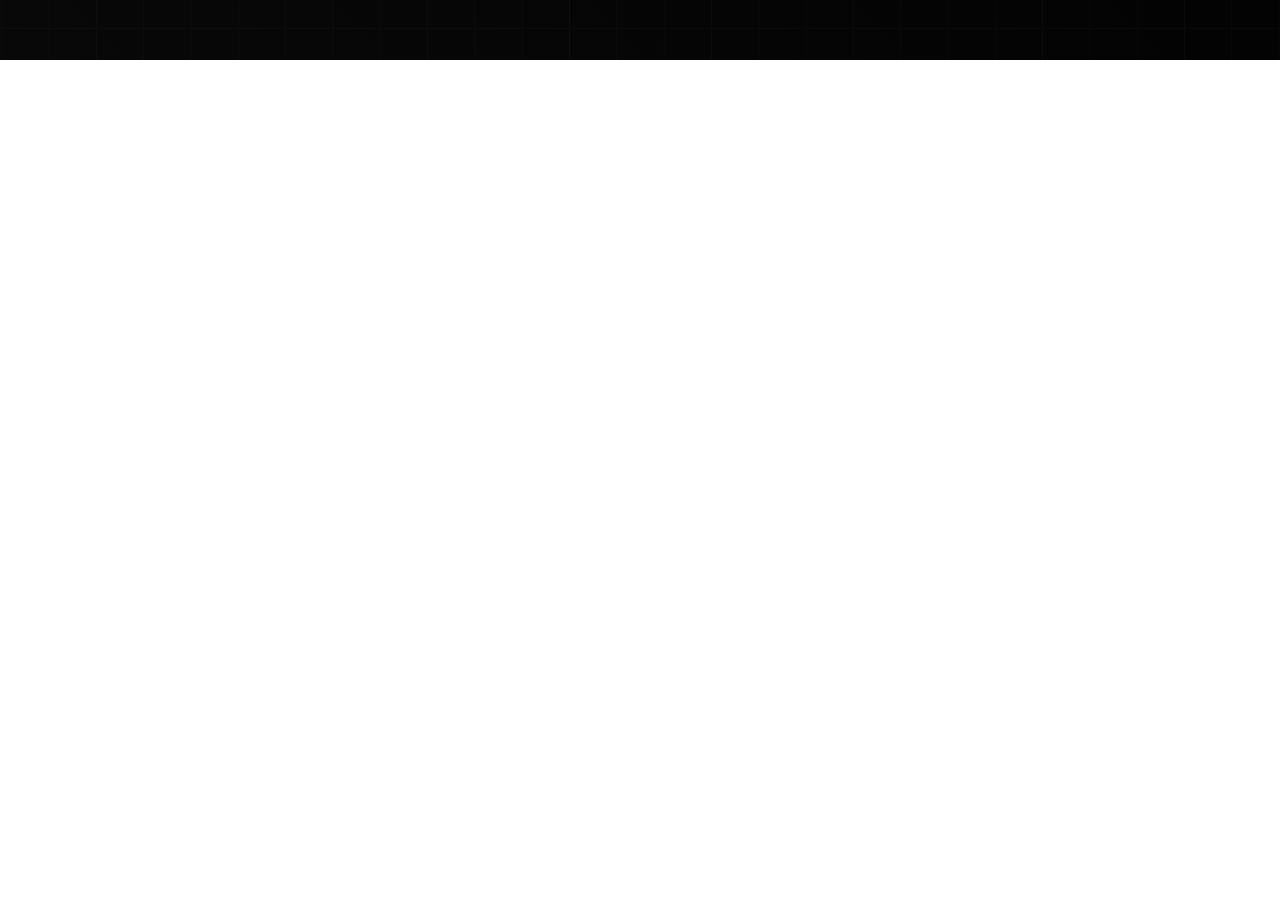
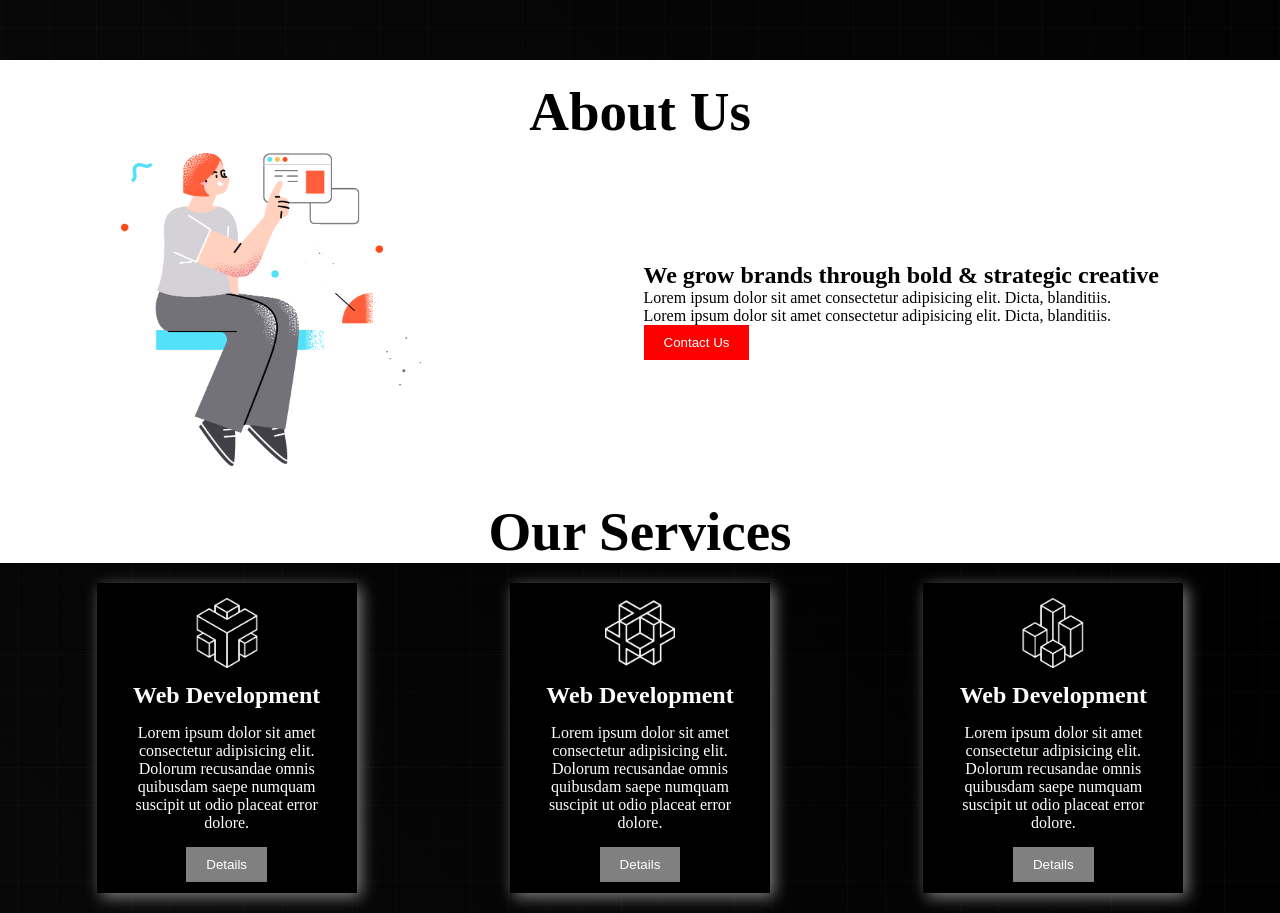
Before and after one commit to motaharuzzaman/digital-products, a plain HTML site: page index.html in a window 1280 px wide. Shown: the part 808-1721 px from the top of the page. Before the commit the page ends 868 px from the top, so only its background shows below. Drawn offline with Linux system fonts and the light colour scheme.

Commit message:
Services Section added

```diff
--- a/index.html
+++ b/index.html
@@ -13,10 +13,10 @@
                 <img class="logo-photo" src="./logo/logo-light.png" alt="">
             </div>
             <div class="menus">
-                <li class="item">home-1</li>
-                <li class="item">home-2</li>
-                <li class="item">home-3</li>
-                <li class="item">home-4</li>
+                <li class="item">Home-1</li>
+                <li class="item">Home-2</li>
+                <li class="item">Home-3</li>
+                <li class="item">Home-4</li>
             </div>
         </div>
     </header>
@@ -37,6 +37,49 @@
                 </div>
             </div>
         </section>
+        <section>
+            <h1 class="title about-title">About Us</h1>
+            <div class="about-container">
+                <div class="about-info">
+                    <h1>We grow brands through bold & strategic creative</h1>
+                    <p>Lorem ipsum dolor sit amet consectetur adipisicing elit. Dicta, blanditiis.
+                    </p>
+                    <p>Lorem ipsum dolor sit amet consectetur adipisicing elit. Dicta, blanditiis.
+                    </p>
+                    <button class="btn">Contact Us</button>
+                </div>
+                <div class="about-photo">
+                    <img class="banner-img" src="./images/section.png" alt="">
+                </div>
+            </div>
+        </section>
+        <!-- Service Secttion Start -->
+        <section>
+            <h1 class="title about-title">Our Services</h1>
+            <div class="service-container">
+                <div class="box">
+                    <img class="icon" src="./icon/0.png" alt="">
+                    <h2 class="box-title">Web Development</h2>
+                    <p class="box-description">Lorem ipsum dolor sit amet consectetur adipisicing elit. Dolorum recusandae omnis quibusdam saepe numquam suscipit ut odio placeat error dolore.
+                    </p>
+                    <button class="btn box-btn">Details</button>
+                </div>
+                <div class="box">
+                    <img class="icon" src="./icon/1.png" alt="">
+                    <h2 class="box-title">Web Development</h2>
+                    <p class="box-description">Lorem ipsum dolor sit amet consectetur adipisicing elit. Dolorum recusandae omnis quibusdam saepe numquam suscipit ut odio placeat error dolore.
+                    </p>
+                    <button class="btn box-btn">Details</button>
+                </div>
+                <div class="box">
+                    <img class="icon" src="./icon/2.png" alt="">
+                    <h2 class="box-title">Web Development</h2>
+                    <p class="box-description">Lorem ipsum dolor sit amet consectetur adipisicing elit. Dolorum recusandae omnis quibusdam saepe numquam suscipit ut odio placeat error dolore.
+                    </p>
+                    <button class="btn box-btn">Details</button>
+                </div>
+            </div>
+        </section>
     </main>
 
     <footer>
--- a/style.css
+++ b/style.css
@@ -68,3 +68,54 @@
     color: white;
     border: none;
 }
+
+.about-container{
+    display: flex;
+    align-items: center;
+    justify-content: space-around;
+    flex-direction: row-reverse;
+    padding: 10px;
+}
+
+.about-title{
+    text-align: center;
+    padding-top: 20px;
+}
+
+.box{
+    width: 230px;
+    height: 280px;
+    box-shadow: 4px 4px 15px gray;
+    background-color: black;
+    text-align: center;
+    padding: 15px;
+    color: white;
+}
+
+.box-btn{
+    background-color: gray;
+    margin-top: 10px;
+}
+
+.box-title{
+    padding: 10px;
+}
+
+.box-description{
+    padding: 5px;
+}
+
+.icon{
+    width: 70px;
+}
+
+.service-container{
+    display: flex;
+    justify-content: space-around;
+    padding: 20px;
+    background-image: url('./images/background.png'),
+    linear-gradient(45deg,rgb(8, 8, 8),rgb(0, 0, 0));
+    background-position: center;
+    background-size: cover;
+    background-repeat: no-repeat;
+}
```
